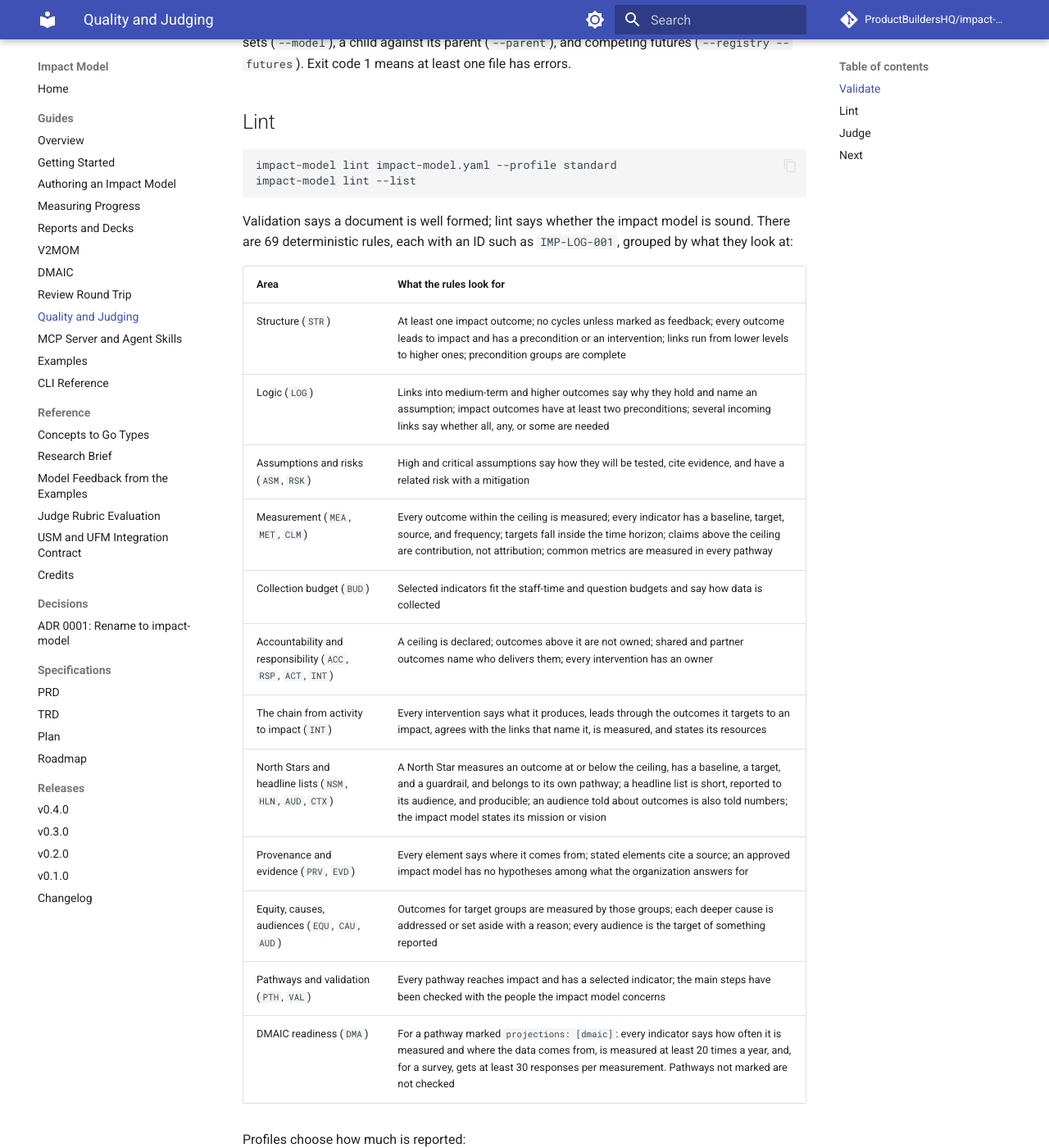
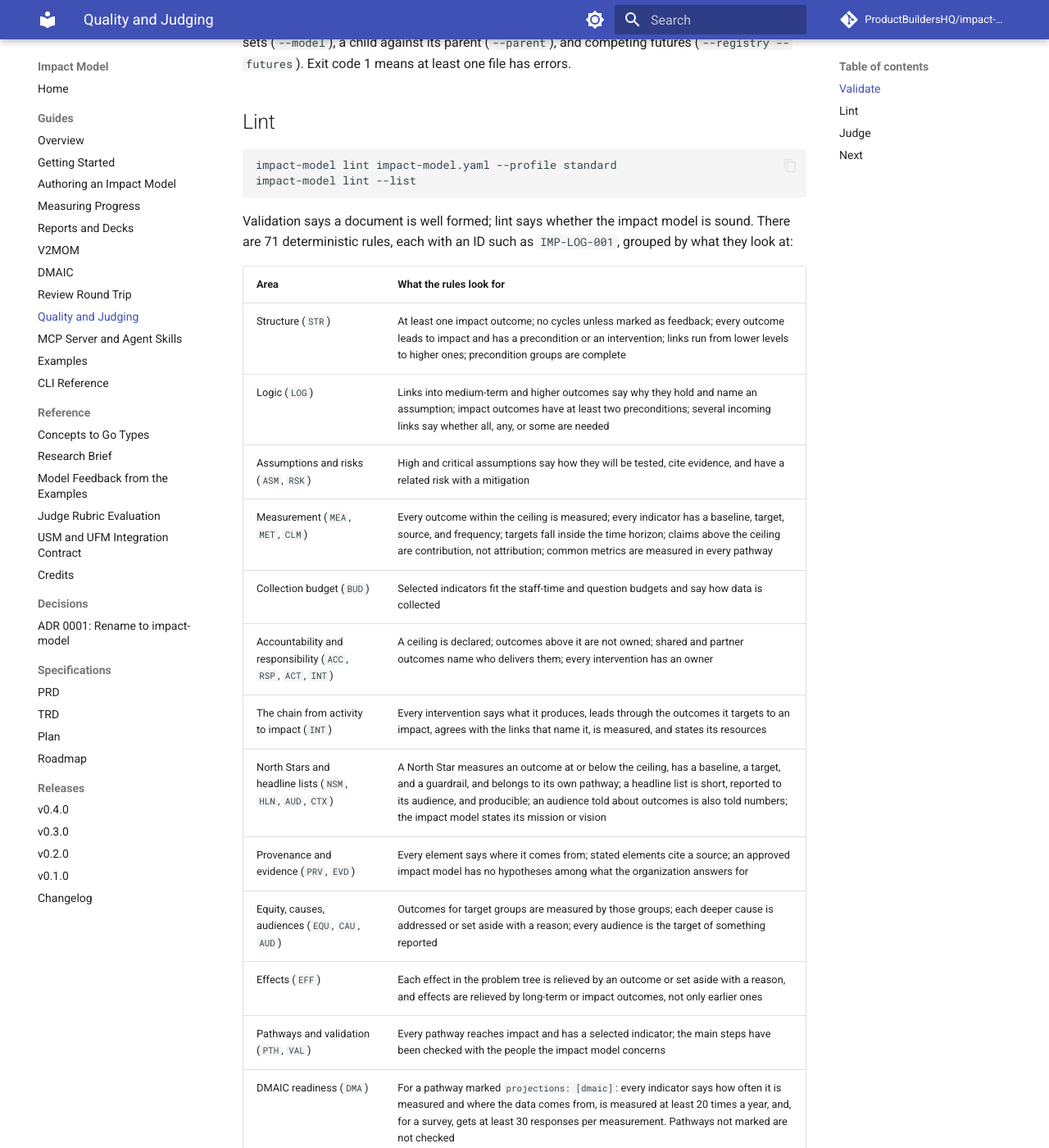
Before and after one commit to ProductBuildersHQ/theoryofchange-spec, an MkDocs documentation site: the page built from docs/guides/quality-and-judging.md, in a window 1280 px wide and 1400 px high, scrolled down 604 px. Shown: the whole window at 82% size. Built offline with MkDocs 1.6.1 and Material for MkDocs 9.7.7, drawn with Linux system fonts in a browser that asks for light colours; comment, search, counter and statistics services are not loaded.

Commit message:
docs: describe the effect rules
Refs: RMI-IMPACTMODEL-010

Co-Authored-By: Claude Opus 5.5 <noreply@anthropic.com>

````diff
--- a/docs/guides/quality-and-judging.md
+++ b/docs/guides/quality-and-judging.md
@@ -29,7 +29,7 @@ impact-model lint --list
 ```
 
 Validation says a document is well formed; lint says whether the impact model is
-sound. There are 69 deterministic rules, each with an ID such as `IMP-LOG-001`,
+sound. There are 71 deterministic rules, each with an ID such as `IMP-LOG-001`,
 grouped by what they look at:
 
 | Area | What the rules look for |
@@ -44,6 +44,7 @@ grouped by what they look at:
 | North Stars and headline lists (`NSM`, `HLN`, `AUD`, `CTX`) | A North Star measures an outcome at or below the ceiling, has a baseline, a target, and a guardrail, and belongs to its own pathway; a headline list is short, reported to its audience, and producible; an audience told about outcomes is also told numbers; the impact model states its mission or vision |
 | Provenance and evidence (`PRV`, `EVD`) | Every element says where it comes from; stated elements cite a source; an approved impact model has no hypotheses among what the organization answers for |
 | Equity, causes, audiences (`EQU`, `CAU`, `AUD`) | Outcomes for target groups are measured by those groups; each deeper cause is addressed or set aside with a reason; every audience is the target of something reported |
+| Effects (`EFF`) | Each effect in the problem tree is relieved by an outcome or set aside with a reason, and effects are relieved by long-term or impact outcomes, not only earlier ones |
 | Pathways and validation (`PTH`, `VAL`) | Every pathway reaches impact and has a selected indicator; the main steps have been checked with the people the impact model concerns |
 | DMAIC readiness (`DMA`) | For a pathway marked `projections: [dmaic]`: every indicator says how often it is measured and where the data comes from, is measured at least 20 times a year, and, for a survey, gets at least 30 responses per measurement. Pathways not marked are not checked |
 
````
Also changed, not shown: README.md (+1 -1 lines), docs/guides/cli.md (+1 -1 lines), docs/index.md (+1 -1 lines).
